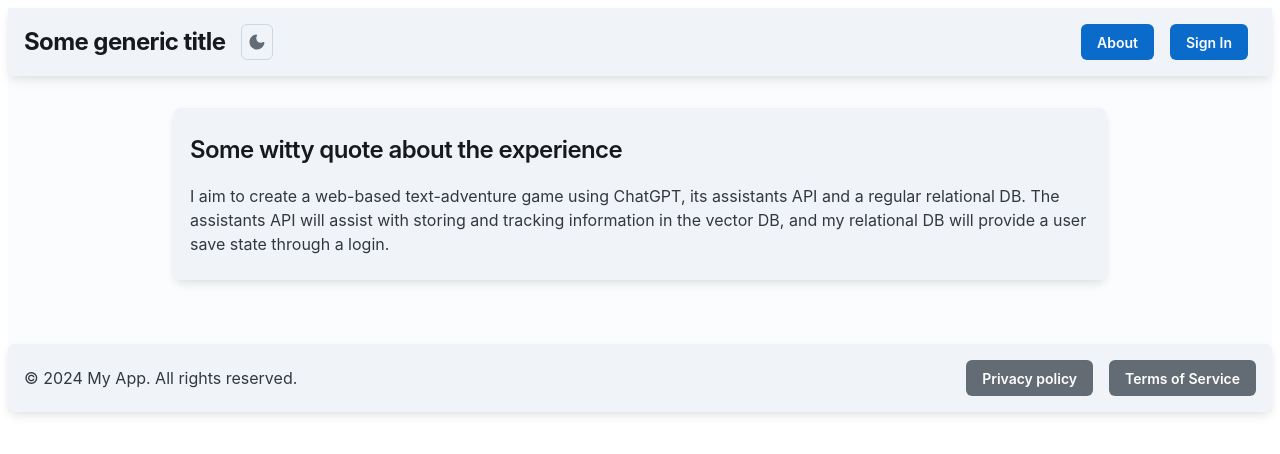
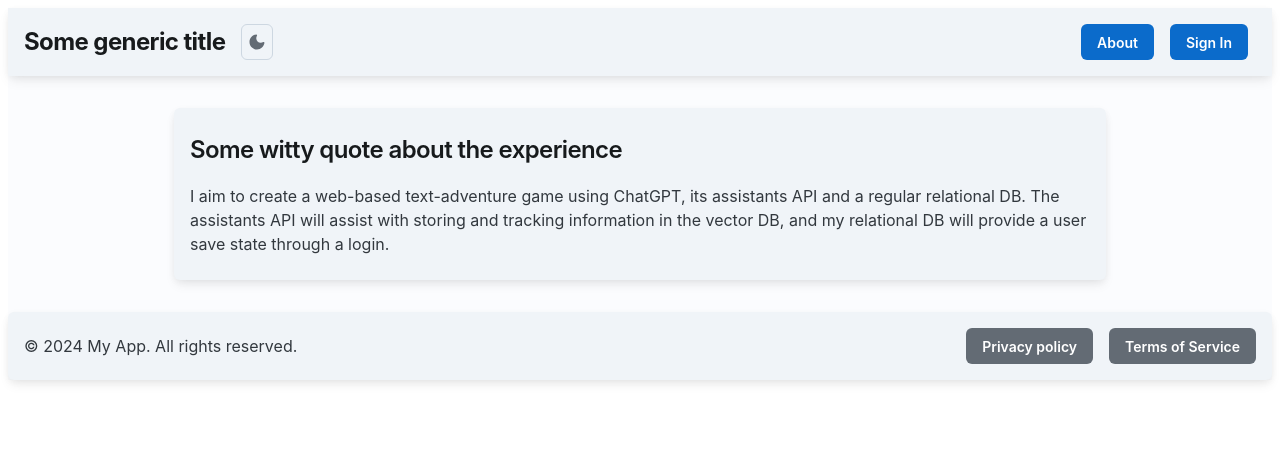
Before and after one commit to Slayare/adventure-frontend, a React app: page / in a window 1280 px wide. Shown: the top 454 px of the page. Built offline with nearby package versions, Linux system fonts and the light colour scheme.

Commit message:
Remove margin top from footer

```diff
--- a/src/components/Footer/Footer.tsx
+++ b/src/components/Footer/Footer.tsx
@@ -10,7 +10,6 @@ const Footer = () => {
     <Wrapper
       component="footer"
       sx={{
-        mt: 8,
         py: 2,
         px: 2,
         display: "flex",
```
